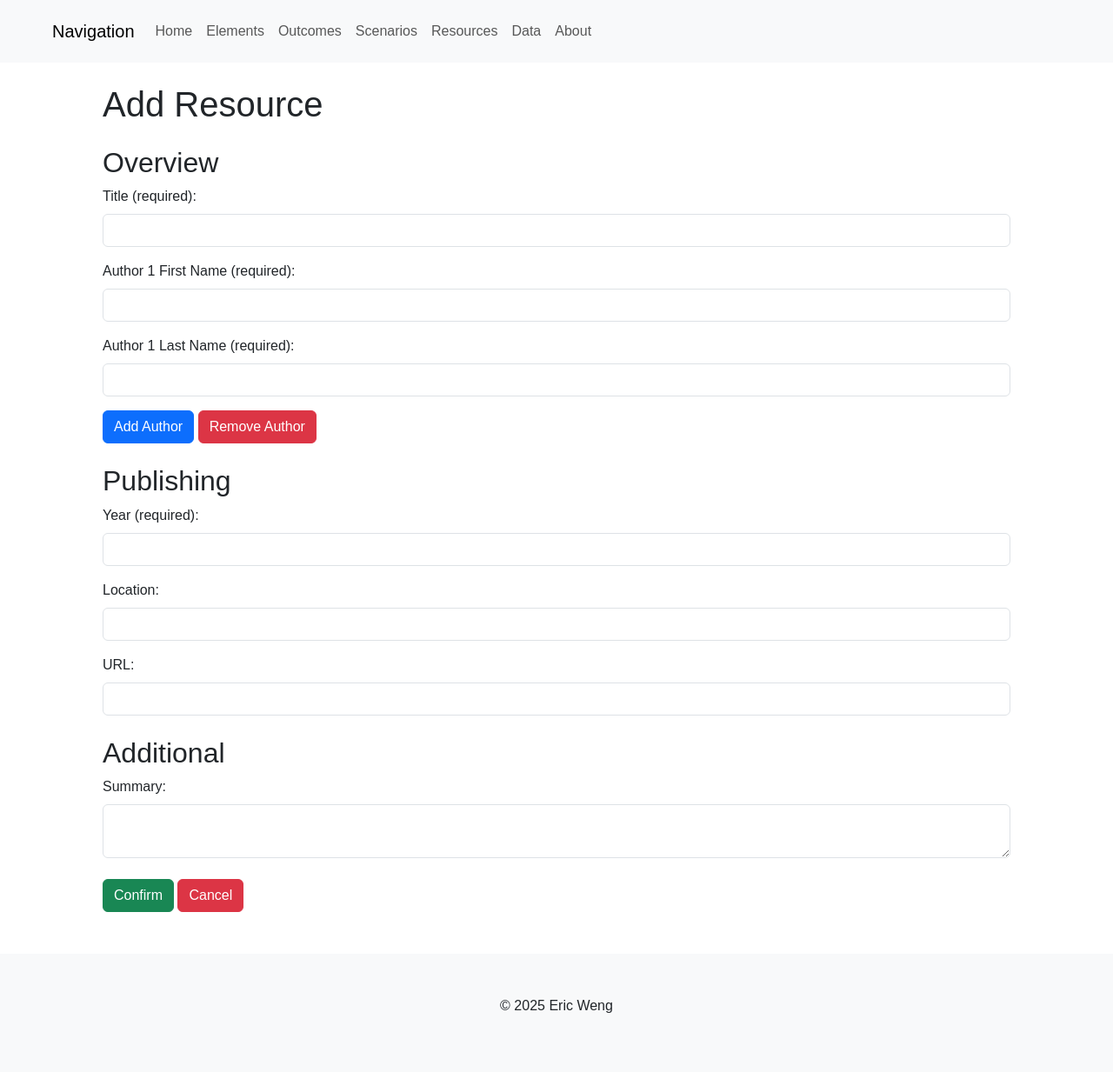
After one commit to qgt7zm/capstone-project, a Django app: page /resources/add in a window 1280 px wide. The commit adds this page. Shown: the whole page at 87% size. Run offline with Django 5.2, Linux system fonts and the light colour scheme; some libraries are stand-ins or nearby versions.

Commit message:
Add resource to database

```diff
--- /dev/null
+++ b/myapp/templates/myapp/add_resource.html
@@ -0,0 +1,110 @@
+{% extends "myapp/base.html" %}
+
+<!--Metadata-->
+{% block description %}Gamification learning tool add resource{% endblock %}
+{% block title %}Add Resource – Gamification Learning Tool{% endblock %}
+
+<!--Main Content-->
+{% block main %}
+<h1>Add Resource</h1>
+
+<form method="post" action="{% url 'myapp:resources' %}">
+    {% csrf_token %}
+    <input type="hidden" name="action" value="add">
+
+    <section class="my-4">
+        <h2>Overview</h2>
+
+        <div class="mb-3">
+            <label class="form-label" for="title">Title (required):</label>
+            <input class="form-control" type="text" id="title" name="title" required>
+        </div>
+
+        <input type="hidden" id="num_authors" name="num_authors" value="1">
+
+        <div id="author1">
+            <div class="mb-3">
+                <label class="form-label" for="author1_first_name">Author 1 First Name (required):</label>
+                <input class="form-control" type="text" id="author1_first_name" name="author1_first_name" required>
+            </div>
+
+            <div class="mb-3">
+                <label class="form-label" for="author1_last_name">Author 1 Last Name (required):</label>
+                <input class="form-control" type="text" id="author1_last_name" name="author1_last_name" required>
+            </div>
+        </div>
+
+        <button class="btn btn-primary" id="add_author" onclick="addAuthorField()">Add Author</button>
+        <button class="btn btn-danger" id="remove_author" onclick="removeAuthorField()">Remove Author</button>
+
+        <!--Additional authors added here-->
+    </section>
+
+    <section class="my-4">
+        <h2>Publishing</h2>
+
+        <div class="mb-3">
+            <label class="form-label" for="year">Year (required):</label>
+            <input class="form-control" type="number" min="0" id="year" name="year" required>
+        </div>
+
+        <div class="mb-3">
+            <label class="form-label" for="location">Location:</label>
+            <input class="form-control" type="text" id="location" name="location">
+        </div>
+
+        <div class="mb-3">
+            <label class="form-label" for="url">URL:</label>
+            <input class="form-control" type="text" id="url" name="url">
+        </div>
+    </section>
+
+    <section class="my-4">
+        <h2>Additional</h2>
+
+        <div class="mb-3">
+            <label class="form-label" for="summary">Summary:</label>
+            <textarea class="form-control" id="summary" name="summary"></textarea>
+        </div>
+    </section>
+
+    <section class="my-4">
+        <button class="btn btn-success" type="submit">Confirm</button>
+        <a class="btn btn-danger" href="{% url 'myapp:resources' %}">Cancel</a>
+    </section>
+</form>
+
+<script>
+    numAuthors = 1;
+
+    // Insert a new author field after before the button
+    function addAuthorField() {
+        numAuthors += 1;
+        document.getElementById("num_authors").setAttribute("value", numAuthors);
+
+        let authorField = document.createElement("div");
+        authorField.id = `author${numAuthors}`;
+        authorField.innerHTML =
+        `<div class="mb-3">
+            <label class="form-label" for="author${numAuthors}_first_name">Author ${numAuthors} First Name (required):</label>
+            <input class="form-control" type="text" id="author${numAuthors}_first_name" name="author${numAuthors}_first_name" required>
+        </div>
+
+        <div class="mb-3">
+            <label class="form-label" for="author${numAuthors}_last_name">Author ${numAuthors} Last Name (required):</label>
+            <input class="form-control" type="text" id="author${numAuthors}_last_name" name="author${numAuthors}_last_name" required>
+        </div>`;
+
+        let button = document.getElementById("add_author");
+        button.parentNode.insertBefore(authorField, button);
+    }
+
+    // Remove the last author field
+    function removeAuthorField() {
+        if (numAuthors == 1) return;
+        document.getElementById(`author${numAuthors}`).remove();
+        numAuthors -= 1;
+    }
+</script>
+
+{% endblock %}
--- a/myapp/templates/myapp/resource_view.html
+++ b/myapp/templates/myapp/resource_view.html
@@ -2,7 +2,7 @@
 
 <!--Metadata-->
 {% block description %}Gamification learning tool resource view{% endblock %}
-{% block title %}Resource view – Gamification Learning Tool{% endblock %}
+{% block title %}Resource View – Gamification Learning Tool{% endblock %}
 
 <!--Main Content-->
 {% block main %}
@@ -13,7 +13,6 @@
 </section>
 
 <section class="my-4">
-
     <h2>Overview</h2>
 
     <p><strong>Title:</strong> {{ resource.title }}</p>
--- a/myapp/urls.py
+++ b/myapp/urls.py
@@ -15,6 +15,7 @@ urlpatterns = [
     path("scenarios", views.scenarios, name="scenarios"),
     path("resources", views.resources, name="resources"),
     path("resources/<int:resource_pk>", views.resource_view, name="resource_view"),
+    path("resources/add", views.add_resource, name="add_resource"),
     path("data", views.data, name="data"),
     path("data/export", views.data_export, name="data_export"),
     path("data/upload", views.data_upload, name="data_upload"),
--- a/myapp/views.py
+++ b/myapp/views.py
@@ -93,12 +93,12 @@ def resources(request) -> HttpResponse:
 
     # Filter results using form
     if request.method == "POST":
-        is_any = request.POST.get("is_any", None)
-        if is_any == "1":
+        form_action = request.POST.get("action", None)
+        if form_action == "keyword":
             any_filter = request.POST.get("any", None)
             filtered_results = (filtered_results.filter(title__icontains=any_filter) |
                                 filtered_results.filter(summary__icontains=any_filter))
-        elif is_any == "0":
+        elif form_action == "filter":
             summary_filter = request.POST.get("title", None)
             if summary_filter:
                 filtered_results = filtered_results.filter(title__icontains=summary_filter)
@@ -106,7 +106,7 @@ def resources(request) -> HttpResponse:
             author_filter = request.POST.get("author", None)
             if author_filter:
                 filtered_results = ((filtered_results.filter(authors__first_name__icontains=author_filter) |
-                                    filtered_results.filter(authors__last_name__icontains=author_filter))
+                                     filtered_results.filter(authors__last_name__icontains=author_filter))
                                     .distinct())
 
             year = request.POST.get("year", None)
@@ -116,6 +116,32 @@ def resources(request) -> HttpResponse:
             summary_filter = request.POST.get("summary", None)
             if summary_filter:
                 filtered_results = filtered_results.filter(summary__icontains=summary_filter)
+        elif form_action == "add":
+            # Add Resource
+            title = request.POST.get("title")
+            year = request.POST.get("year")
+            location = request.POST.get("location", "")
+            url = request.POST.get("url", "")
+            summary = request.POST.get("summary", "")
+            resource = Resource.objects.create(
+                title=title, year=year, publisher=location, url=url, summary=summary
+            )
+
+            # Add Authors
+            num_authors = int(request.POST.get("num_authors"))
+            authors = []
+            for i in range(1, num_authors + 1):
+                first_name = request.POST.get(f"author{i}_first_name")
+                last_name = request.POST.get(f"author{i}_last_name")
+                existing = Author.objects.filter(first_name=first_name, last_name=last_name)
+                if existing.exists():
+                    continue
+                author = Author.objects.create(first_name=first_name, last_name=last_name)
+                authors.append(author)
+
+            # Add ResourceAuthors
+            for i, author in enumerate(authors):
+                ResourceAuthor.objects.create(resource=resource, author=author, order=i)
 
     context = {
         "resources": filtered_results
@@ -132,13 +158,20 @@ def resource_view(request, resource_pk: int) -> HttpResponse:
     results = Result.objects.filter(resource=resource)
 
     context = {
-        "resource": get_object_or_404(Resource, pk=resource_pk),
+        "resource": resource,
         "results": results,
     }
     return render(
         request,
         "myapp/resource_view.html",
         context
+    )
+
+
+def add_resource(request) -> HttpResponse:
+    return render(
+        request,
+        "myapp/add_resource.html"
     )
 
 
```
Also changed, not shown: myapp/templates/myapp/resources.html (+8 -6 lines).
